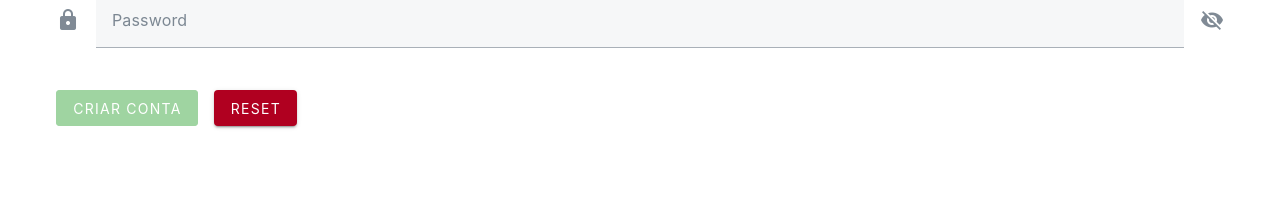
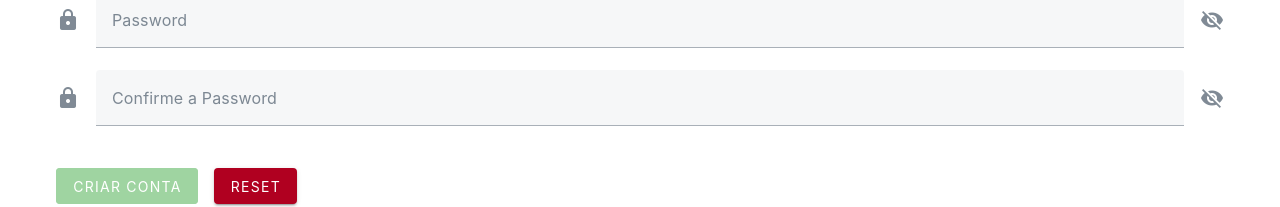
Before and after one commit to orlandopalmeira/Trabalho-AA-SIC-2023-2024, a Vue app in the folder Interface/: page /register in a window 1280 px wide. Shown: the part 396-603 px from the top of the page. Built offline with nearby package versions, Linux system fonts and the light colour scheme; no server answers.

Commit message:
Input de confirmação de password no registo de uma conta

```diff
--- a/Interface/src/views/Register.vue
+++ b/Interface/src/views/Register.vue
@@ -40,6 +40,20 @@
                 required
                 ></v-text-field>
 
+                <v-text-field
+                v-model="password_confirm"
+                :append-icon="showPassword_confirm ? 'mdi-eye' : 'mdi-eye-off'"
+                :type="showPassword_confirm ? 'text' : 'password'"
+                @click:append="showPassword_confirm = !showPassword_confirm"
+                :rules="[rules.required, rules.min]"
+                :error-messages="passwordConfirmed"
+                label="Confirme a Password"
+                hint="Insira pelo menos 8 caracteres"
+                prepend-icon="mdi-lock"
+                counter
+                required
+                ></v-text-field>
+
                 <div class="mt-5">
                     <v-btn :disabled="!valid" color="success" class="mr-4" @click="submit"> Criar conta </v-btn>
                     <v-btn color="error" @click="reset"> Reset </v-btn>
@@ -64,18 +78,25 @@ export default {
         email: '',
         birthdate: null,
         password: '',
+        password_confirm: '',
         showPassword: false,
+        showPassword_confirm: false,
         menu: false,
         rules: {
             required: value => !!value || 'Campo obrigatório',
             min: v => v.length >= 8 || 'Pelo menos 8 caracteres',
             email: value => {
                 const pattern = /^[^\s@]+@[^\s@]+\.[^\s@]+$/;
-                return pattern.test(value) || 'Invalid e-mail.';
+                return pattern.test(value) || 'E-mail inválido';
             },
         },
         useUserInfoStore
     }),
+    computed: {
+        passwordConfirmed() {
+            return this.password === this.password_confirm || 'Passwords não coincidem';
+        }
+    },
     methods: {
         submit() {
             if (this.$refs.form.validate()) {
```
